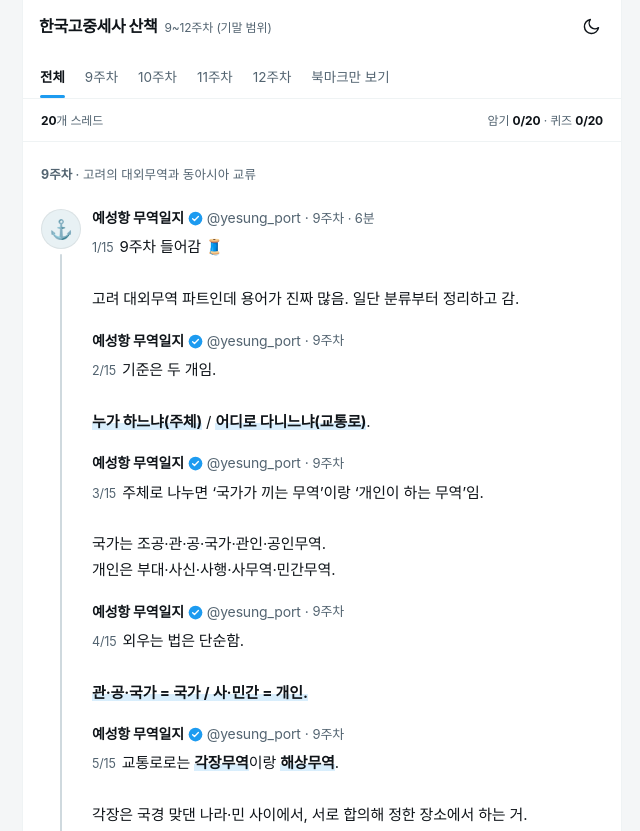
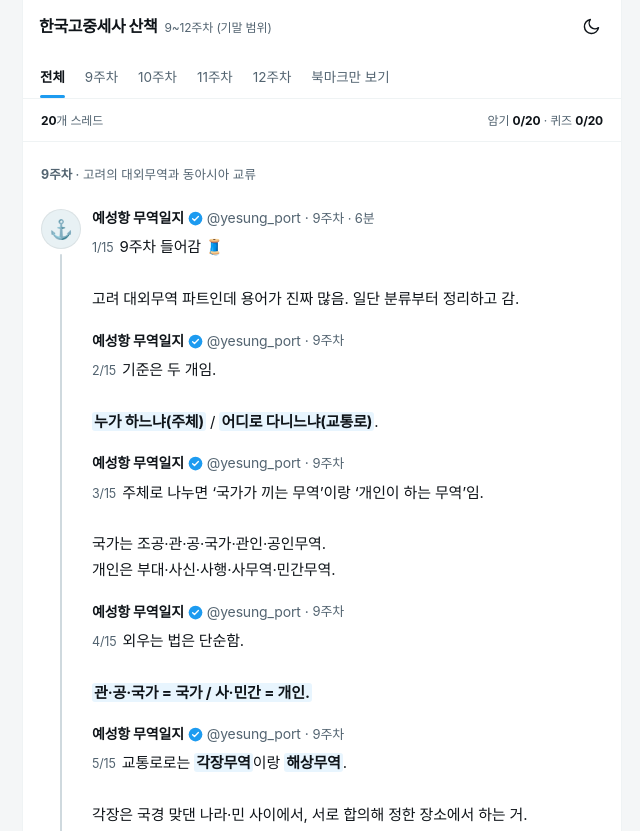
Before and after one commit to hibernate0/sikun, a plain HTML site: page gomsa/index.html in a window 1280 px wide. Shown: the top 831 px of the page, without its empty margins (318-958 px from the left). Drawn offline with Linux system fonts and the light colour scheme.

Commit message:
Tune keyword highlight style

```diff
--- a/gomsa/index.html
+++ b/gomsa/index.html
@@ -139,12 +139,14 @@ header{
   word-break:keep-all;overflow-wrap:anywhere;
 }
 .txt b,.qt b,.qq b{
-  font-weight:700;
-  background:linear-gradient(180deg,transparent 60%,rgba(29,155,240,.17) 60%,rgba(29,155,240,.17) 94%,transparent 94%);
+  font-weight:700;color:var(--txt);
+  background:rgba(29,155,240,.10);
+  padding:0 2px;border-radius:3px;
   -webkit-box-decoration-break:clone;box-decoration-break:clone;
 }
 [data-theme="dark"] .txt b,[data-theme="dark"] .qt b,[data-theme="dark"] .qq b{
-  background:linear-gradient(180deg,transparent 60%,rgba(29,155,240,.26) 60%,rgba(29,155,240,.26) 94%,transparent 94%);
+  color:#dceefb;
+  background:rgba(29,155,240,.20);
 }
 .num{color:var(--muted);font-size:12.5px;margin-right:6px;font-weight:400}
 .quote{
```
